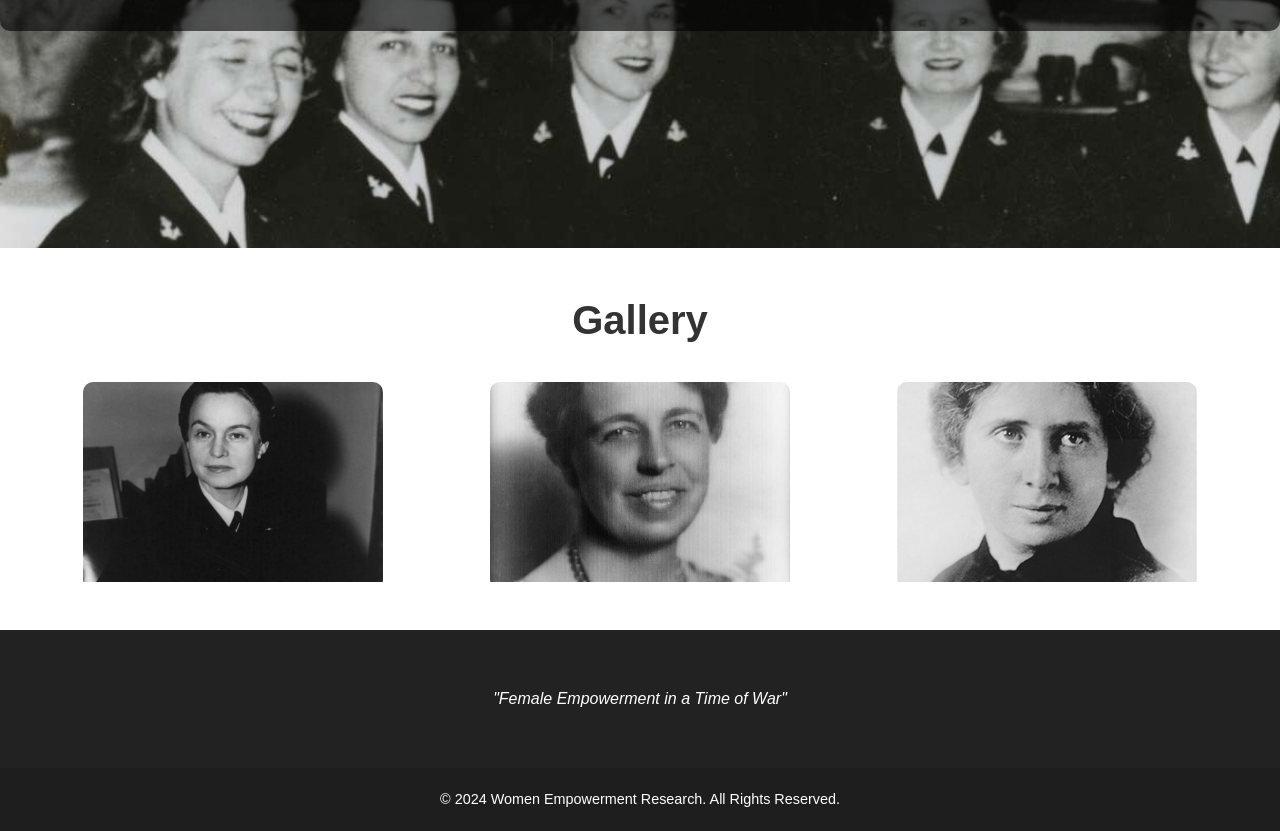
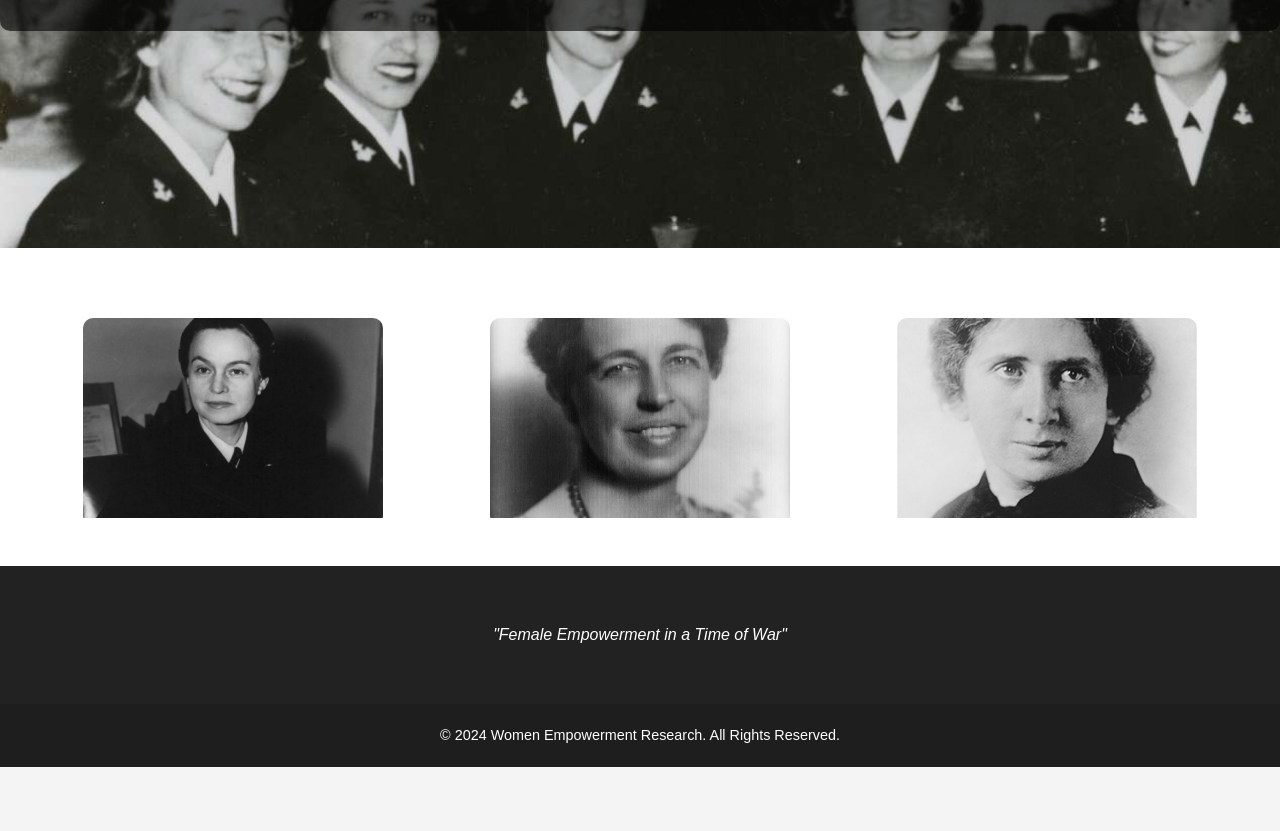
Before and after one commit to Tennyyyy/Group-4-Finalized-Output, a plain HTML site: page index.html in a window 1280 px wide. Shown: the part 646-1477 px from the top of the page. After the commit the page ends 1413 px from the top, so only its background shows below. Drawn offline with nearby package versions, Linux system fonts and the light colour scheme.

Commit message:
index.html

```diff
--- a/index.html
+++ b/index.html
@@ -35,7 +35,7 @@
 
     <!-- Image Gallery -->
     <section class="gallery">
-        <h3>Gallery</h3>
+        <h3></h3>
         <div class="gallery-container">
             <div class="gallery-item">
                 <img src="BOMBOCAT1.png" alt="Oveta Culp Hobby">
```
